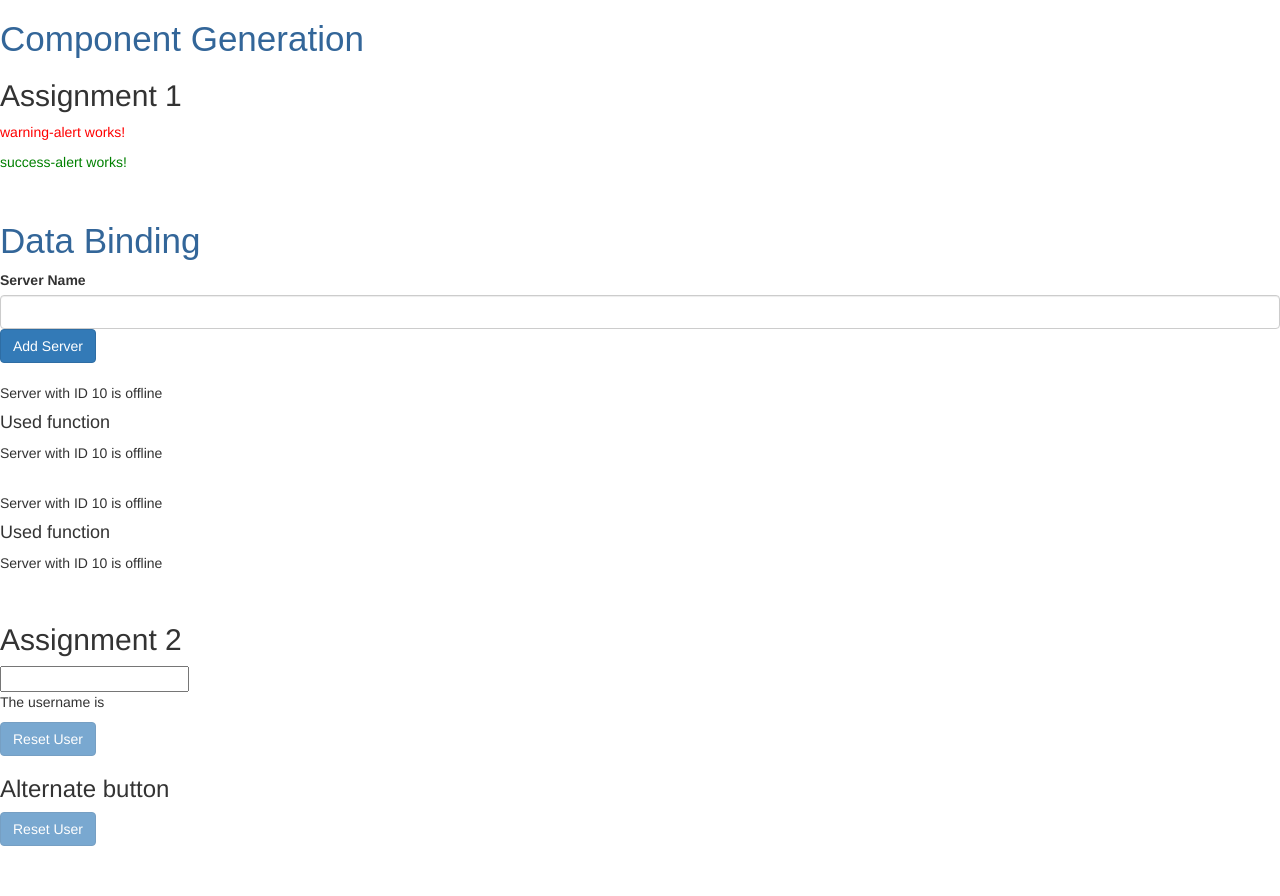
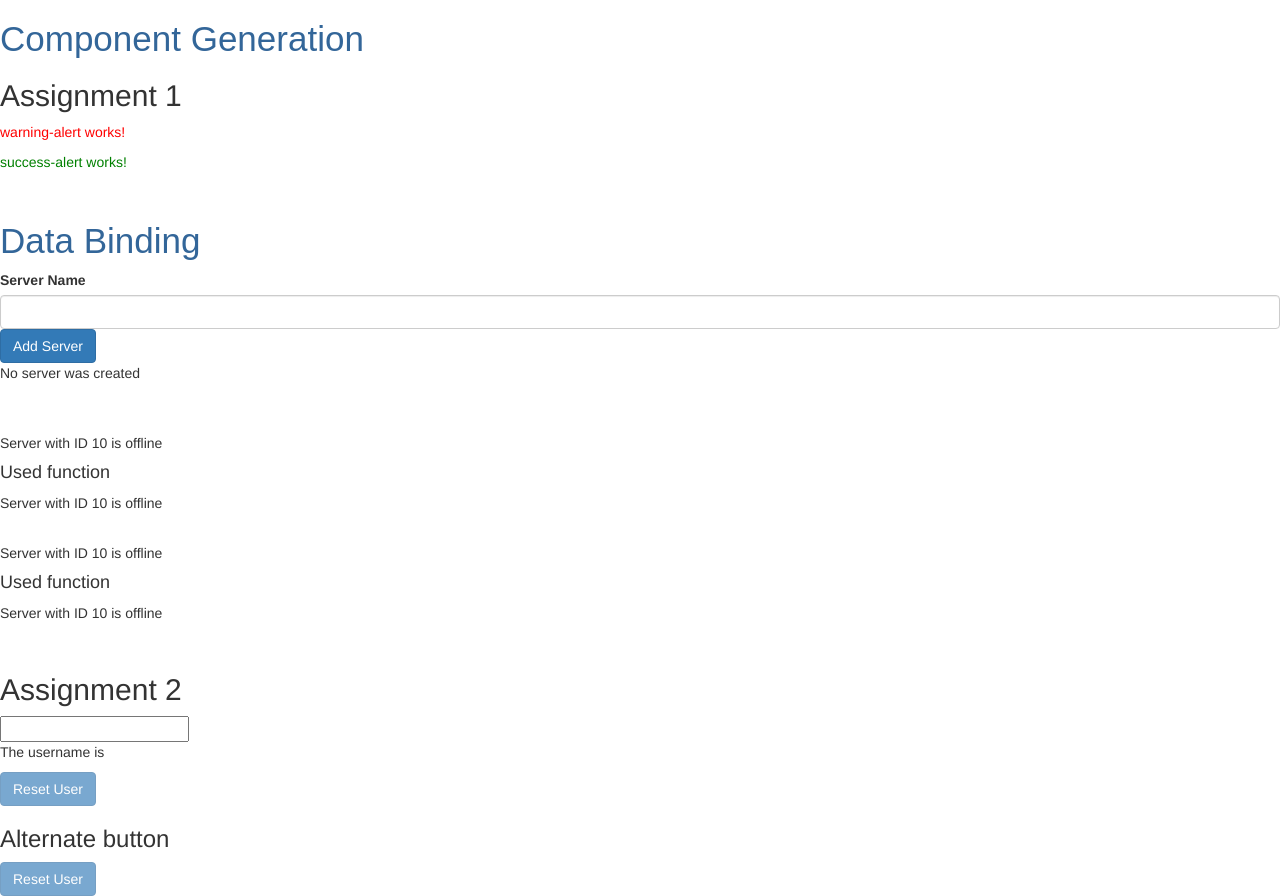
Before and after one commit to ddang9390/Tour-of-Heroes, an Angular app in the folder Angular-Apps/my-app/: page / in a window 1280 px wide. Before the commit the page ends 846 px from the top, so only its background shows below. Built offline with nearby package versions, Linux system fonts and the light colour scheme.

Commit message:
Learned about else statement for ngIf

```diff
--- a/Angular-Apps/my-app/src/app/servers/servers.component.html
+++ b/Angular-Apps/my-app/src/app/servers/servers.component.html
@@ -5,7 +5,10 @@
 
 <!--<p [innerText]="allowNewServer"></p>-->
 <!--<p>{{serverCreationStatus}}</p>-->
-<p *ngIf="serverCreated">Server was created, its name is {{serverName}}</p>
+<p *ngIf="serverCreated; else noServer">Server was created, its name is {{serverName}}</p>
+<ng-template #noServer>
+  <p>No server was created</p>
+</ng-template>
 <br><br>
 <app-server></app-server>
 <app-server></app-server>
```
